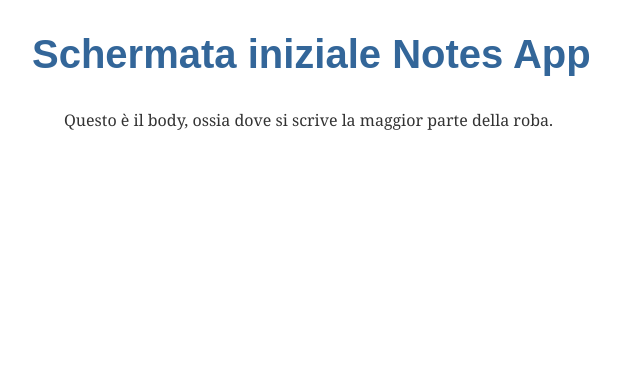
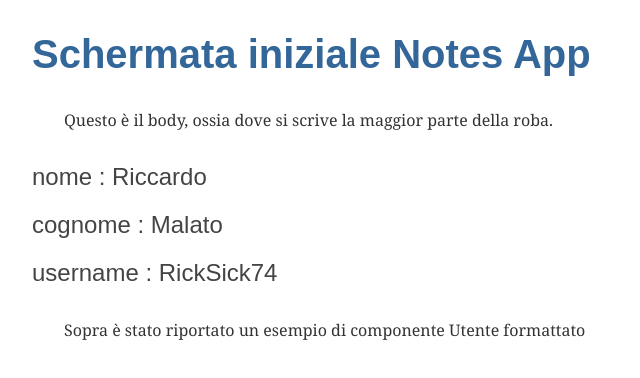
Before and after one commit to Marcellov97/NotesApp, an Angular app in the folder ClientApp/notes-app/: page / in a window 1280 px wide. Shown: the top 378 px of the page, without its empty margins (0-640 px from the left). Built offline with nearby package versions, Linux system fonts and the light colour scheme.

Commit message:
Formattazione e Visualizzazione del component Utente

```diff
--- a/ClientApp/notes-app/src/app/app.component.html
+++ b/ClientApp/notes-app/src/app/app.component.html
@@ -3,3 +3,5 @@
 <h1>{{title}}</h1>
 
 <body>{{body}}</body>
+
+<app-utente></app-utente>
--- a/ClientApp/notes-app/src/app/app.module.ts
+++ b/ClientApp/notes-app/src/app/app.module.ts
@@ -2,12 +2,12 @@ import { NgModule } from '@angular/core';
 import { BrowserModule } from '@angular/platform-browser';
 
 import { AppComponent } from './app.component';
-import { UtenteComponent } from './utente/utente.component';
+import {UtenteComponent} from "./utente/utente.component";
 
 @NgModule({
   declarations: [
     AppComponent,
-    UtenteComponent
+    UtenteComponent,
   ],
   imports: [
     BrowserModule
--- a/ClientApp/notes-app/src/app/utente/utente.component.html
+++ b/ClientApp/notes-app/src/app/utente/utente.component.html
@@ -1 +1,5 @@
-<p>utente works!</p>
+<h2>nome : {{nome}}</h2>
+<h2>cognome : {{cognome}}</h2>
+<h2>username : {{nomeUtente}}</h2>
+
+<body>Sopra è stato riportato un esempio di componente Utente formattato</body>
--- a/ClientApp/notes-app/src/app/utente/utente.component.ts
+++ b/ClientApp/notes-app/src/app/utente/utente.component.ts
@@ -7,4 +7,8 @@ import { Component } from '@angular/core';
 })
 export class UtenteComponent {
 
+  nome = 'Riccardo'
+  cognome = 'Malato'
+  nomeUtente = 'RickSick74'
+
 }
```
